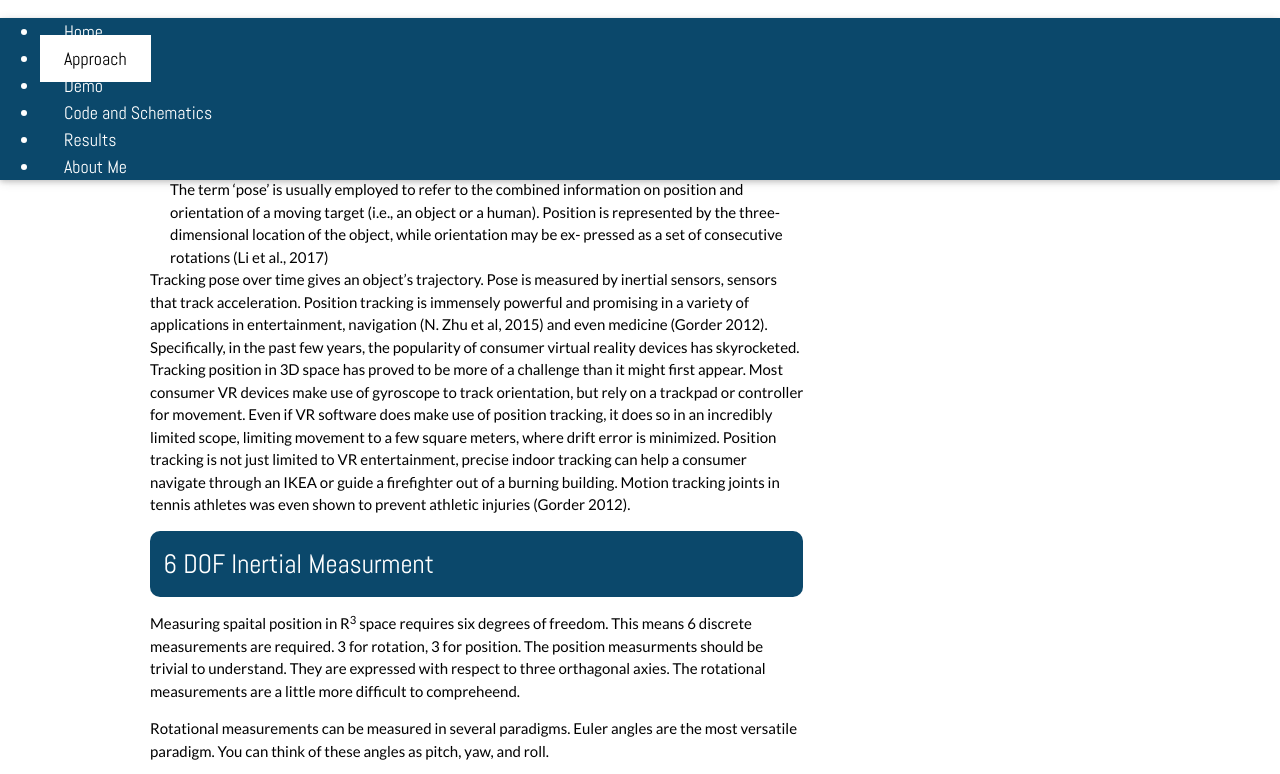
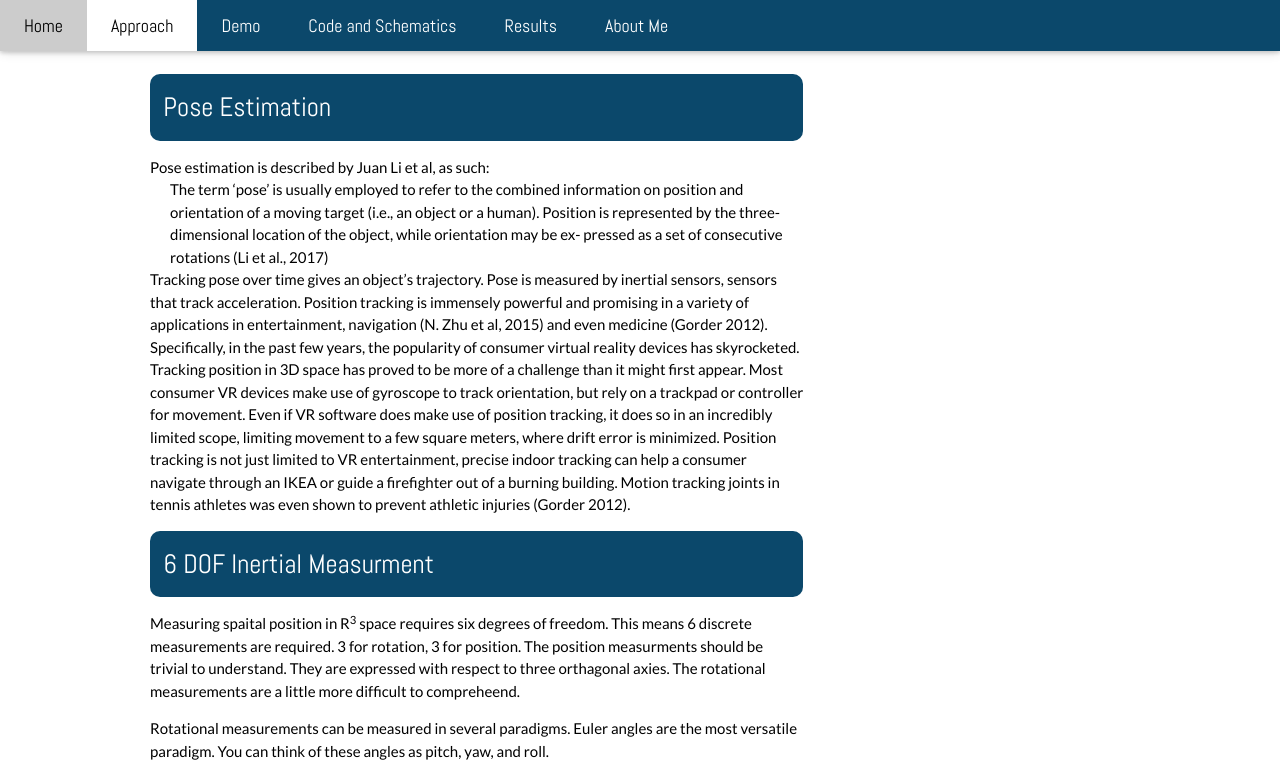
Before and after one commit to T40TDS/senior_tech_website, a plain HTML site: page background.html in a window 1280 px wide. Shown: the top 774 px of the page. Drawn offline with nearby package versions, Linux system fonts and the light colour scheme.

Commit message:
fixed rest of pages

```diff
--- a/background.html
+++ b/background.html
@@ -4,7 +4,7 @@
 <title>W3.CSS Template</title>
 <meta charset="UTF-8">
 <meta name="viewport" content="width=device-width, initial-scale=1">
-<link rel="stylesheet" href="http://www.w3schools.com/lib/w3.css">
+<link rel="stylesheet" href="w3.css">
 <link rel="stylesheet" href="https://fonts.googleapis.com/css?family=Lato">
 <link rel="stylesheet" href="https://fonts.googleapis.com/css?family=Montserrat">
 <link rel="stylesheet" href="https://cdnjs.cloudflare.com/ajax/libs/font-awesome/4.7.0/css/font-awesome.min.css">
```
Also changed, not shown: about.html (+1 -1 lines), approach.html (+1 -1 lines), code.html (+1 -1 lines).
